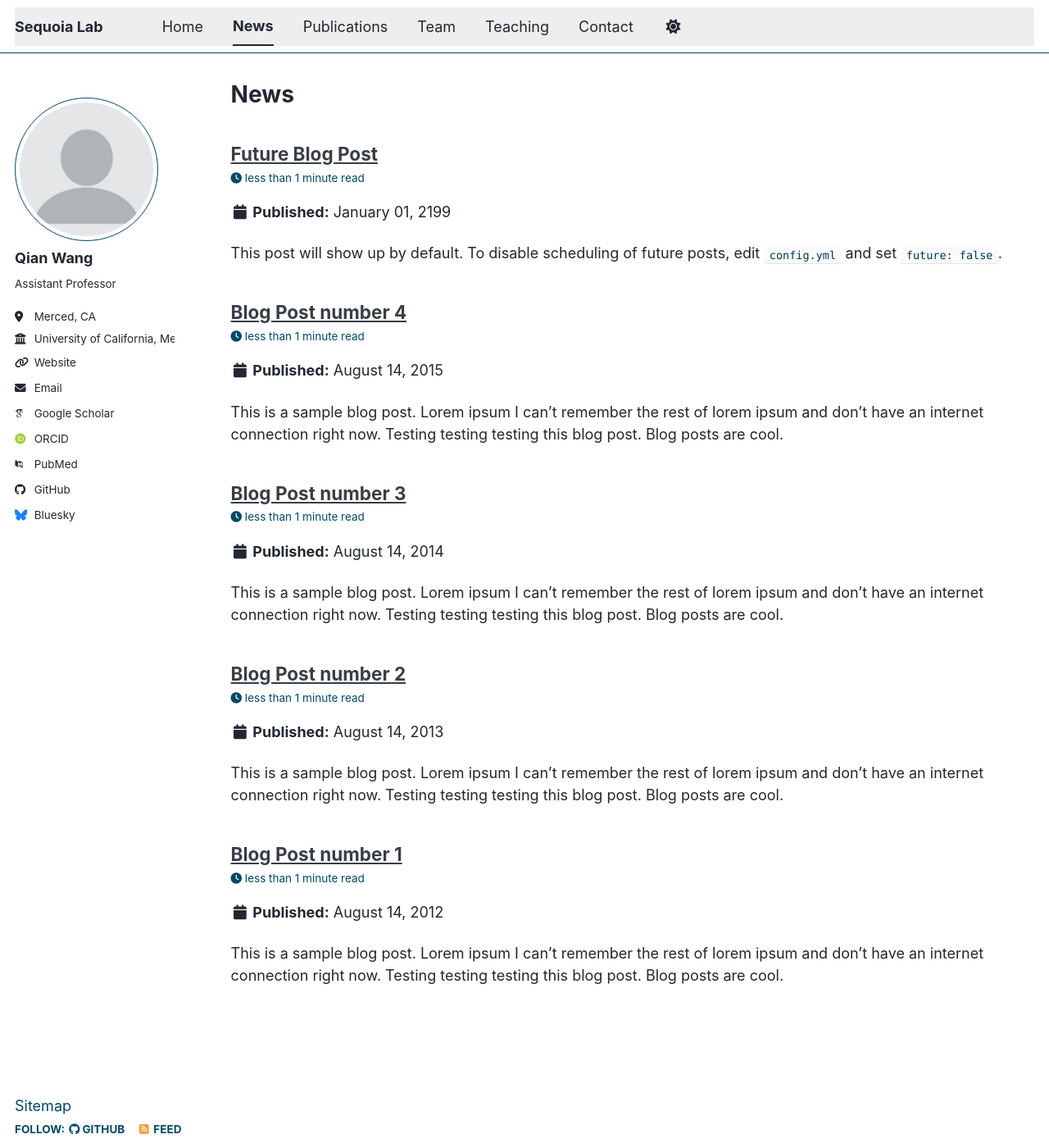
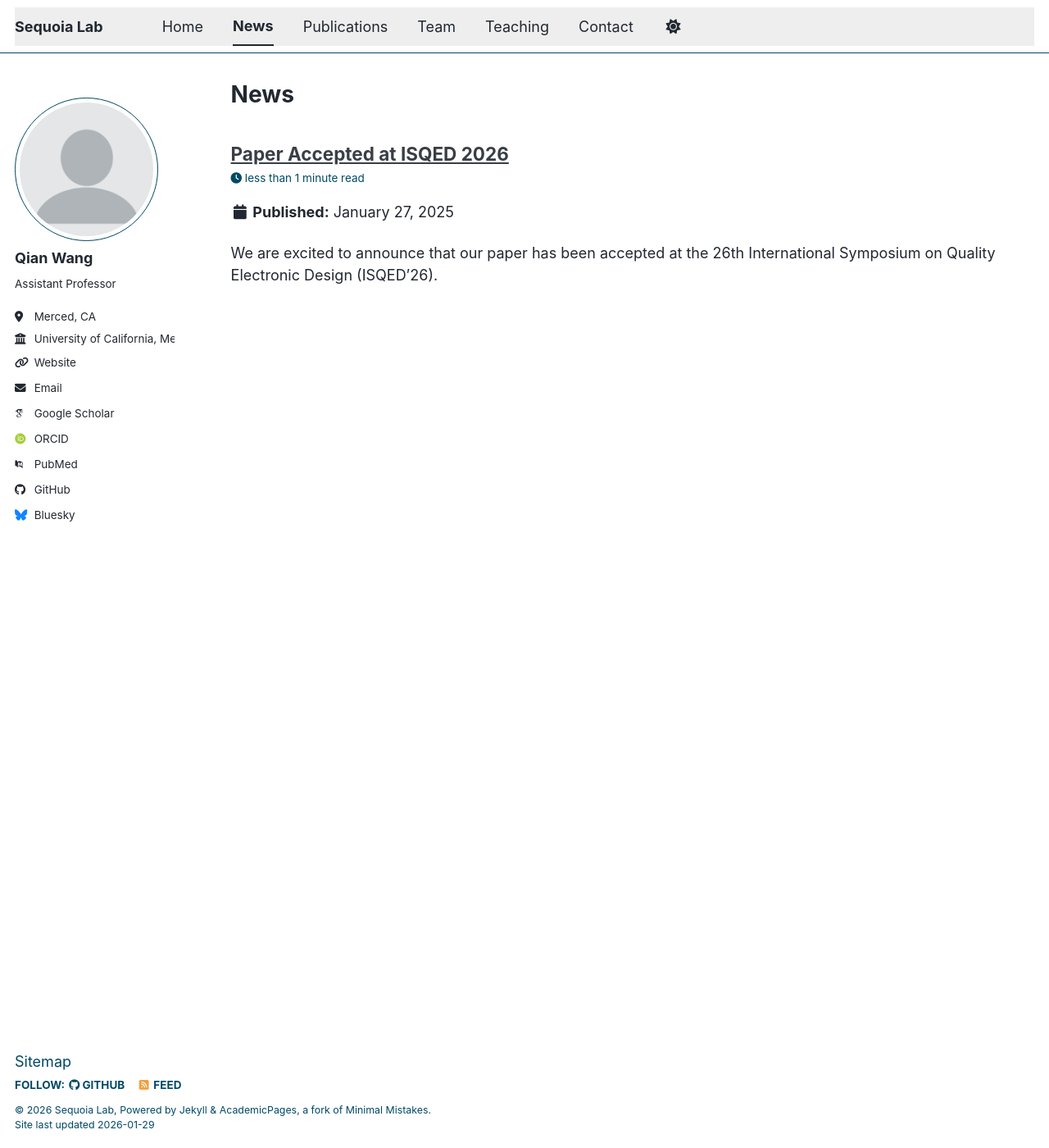
Before and after one commit to SEQUOIA-LAB/sequoia-lab.github.io, a Jekyll site: the page built from assets/js/news.md, in a window 1280 px wide and 1400 px high. Shown: the whole window at 82% size. Built offline with Jekyll 4.4.1, drawn with Linux system fonts in a browser that asks for light colours; some web fonts are replaced; a script bundle is joined from its source files by our own code; library files that are not in the unit come from our copies.

Commit message:
add post updated people

```diff
--- a/_posts/2012-08-14-blog-post-1.md
+++ /dev/null
@@ -1,20 +0,0 @@
----
-title: 'Blog Post number 1'
-date: 2012-08-14
-permalink: /posts/2012/08/blog-post-1/
-tags:
-  - cool posts
-  - category1
-  - category2
----
-
-This is a sample blog post. Lorem ipsum I can't remember the rest of lorem ipsum and don't have an internet connection right now. Testing testing testing this blog post. Blog posts are cool.
-
-Headings are cool
-======
-
-You can have many headings
-======
-
-Aren't headings cool?
-------
--- a/_posts/2013-08-14-blog-post-2.md
+++ /dev/null
@@ -1,20 +0,0 @@
----
-title: 'Blog Post number 2'
-date: 2013-08-14
-permalink: /posts/2013/08/blog-post-2/
-tags:
-  - cool posts
-  - category1
-  - category2
----
-
-This is a sample blog post. Lorem ipsum I can't remember the rest of lorem ipsum and don't have an internet connection right now. Testing testing testing this blog post. Blog posts are cool.
-
-Headings are cool
-======
-
-You can have many headings
-======
-
-Aren't headings cool?
-------
--- a/_posts/2014-08-14-blog-post-3.md
+++ /dev/null
@@ -1,20 +0,0 @@
----
-title: 'Blog Post number 3'
-date: 2014-08-14
-permalink: /posts/2014/08/blog-post-3/
-tags:
-  - cool posts
-  - category1
-  - category2
----
-
-This is a sample blog post. Lorem ipsum I can't remember the rest of lorem ipsum and don't have an internet connection right now. Testing testing testing this blog post. Blog posts are cool.
-
-Headings are cool
-======
-
-You can have many headings
-======
-
-Aren't headings cool?
-------
--- /dev/null
+++ b/_posts/2025-01-27-isqed26-paper-accepted.md
@@ -0,0 +1,18 @@
+---
+title: 'Paper Accepted at ISQED 2026'
+date: 2025-01-27
+permalink: /posts/2025/01/isqed26-paper-accepted/
+tags:
+  - publication
+  - conference
+  - LLM
+  - security
+---
+
+We are excited to announce that our paper has been accepted at the 26th International Symposium on Quality Electronic Design (ISQED'26).
+
+**Paper Title:** Confidential and Efficient Implementation of Lightweight Large Language Models
+
+**Authors:** Hui Feng, Ben Dong, and Qian Wang
+
+Congratulations to the team on this achievement!
--- a/_posts/2199-01-01-future-post.md
+++ /dev/null
@@ -1,11 +0,0 @@
----
-title: 'Future Blog Post'
-date: 2199-01-01
-permalink: /posts/2012/08/blog-post-4/
-tags:
-  - cool posts
-  - category1
-  - category2
----
-
-This post will show up by default. To disable scheduling of future posts, edit `config.yml` and set `future: false`.
```
Also changed, not shown: _pages/team.md (+2 -2 lines), _posts/2015-08-14-blog-post-4.md (deleted, +0 -20 lines).
